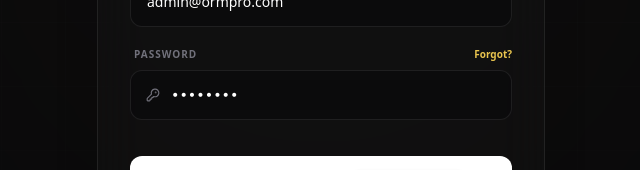
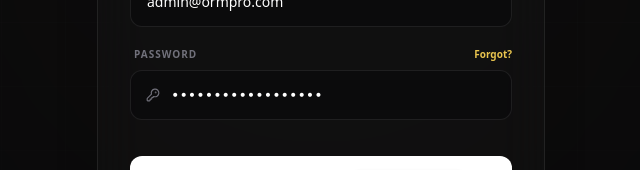
Before and after one commit to oguzatasoy2-hue/rm-dashboard-pro, a Next.js app: page /login in a window 1280 px wide. Shown: the part 490-660 px from the top of the page, without its empty margins (319-959 px from the left). Built offline with nearby package versions, Linux system fonts and the light colour scheme.

Commit message:
security: update default password to resolve Chrome warnings

```diff
--- a/src/app/login/page.tsx
+++ b/src/app/login/page.tsx
@@ -11,7 +11,7 @@ const strictEase = [0.16, 1, 0.3, 1] as const;
 export default function LoginPage() {
     const router = useRouter();
     const [email, setEmail] = useState("admin@ormpro.com");
-    const [password, setPassword] = useState("admin123");
+    const [password, setPassword] = useState("ORMpro_Secure_2026");
     const [isSubmitting, setIsSubmitting] = useState(false);
 
     const handleLogin = (e: React.FormEvent) => {
```
